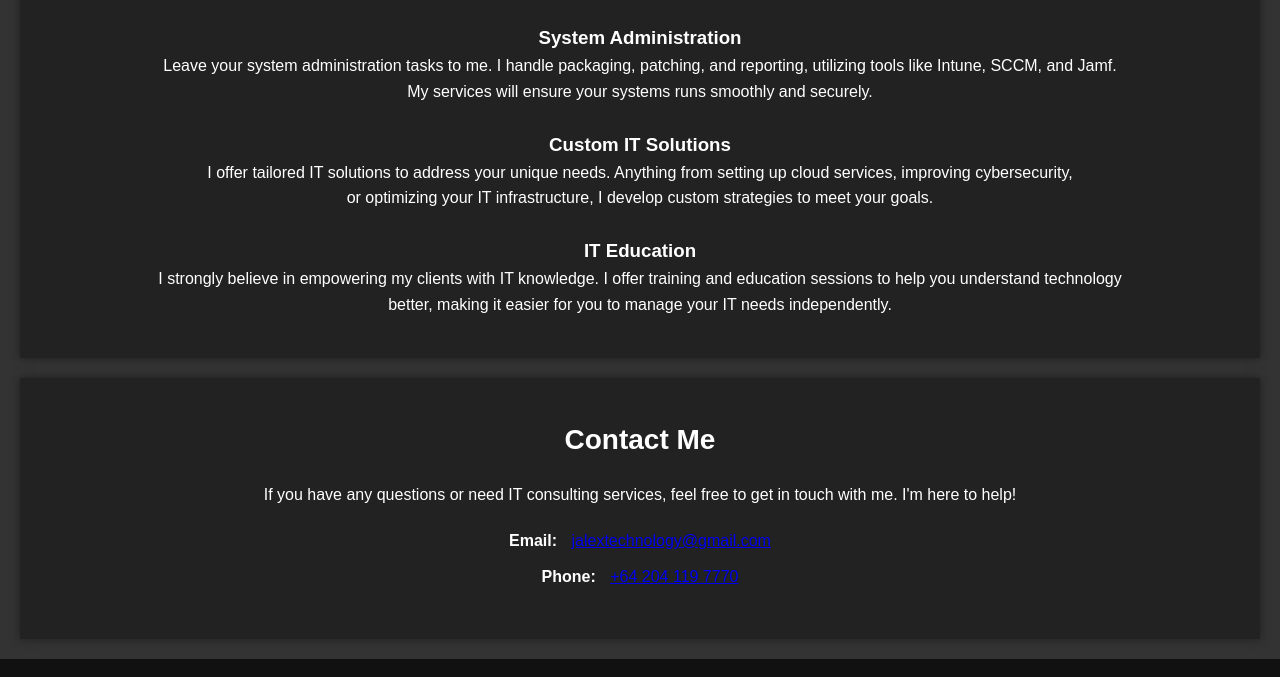
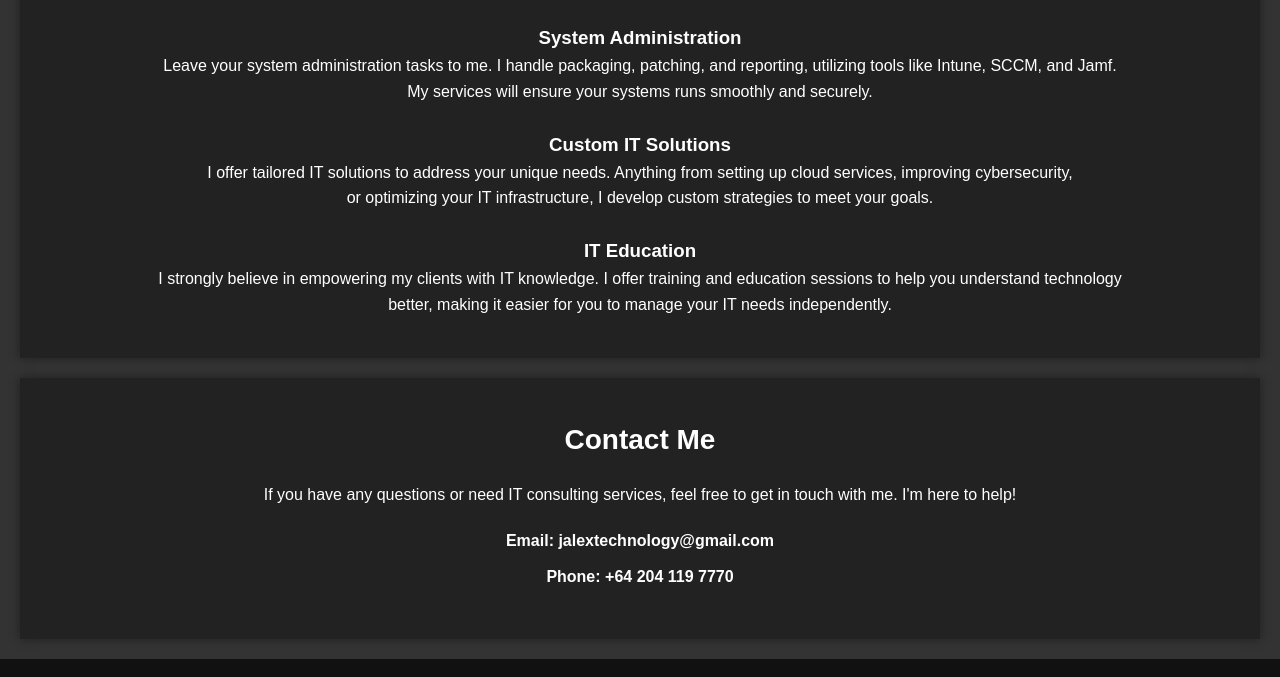
Before and after one commit to jalextechnology/jalextechnology.github.io, a plain HTML site: page index.html in a window 1280 px wide. Shown: the part 1551-2228 px from the top of the page. Drawn offline with Linux system fonts and the light colour scheme.

Commit message:
Update styles.css

```diff
--- a/styles.css
+++ b/styles.css
@@ -98,9 +98,11 @@ section p {
     color: #fff; /* White link color */
 }
 
-.contact-container ul li strong {
+/* Target the anchor elements within .contact-container ul li */
+.contact-container ul li a {
+    color: #fff; /* White link color */
+    text-decoration: none; /* Remove underline */
     font-weight: bold;
-    margin-right: 10px;
 }
 
 /* Social Icons Styles */
```
